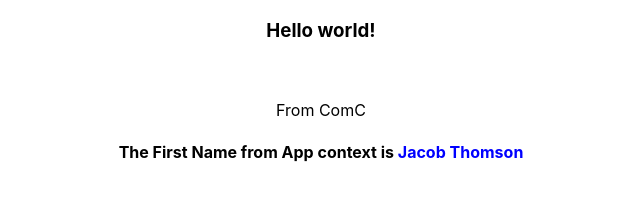
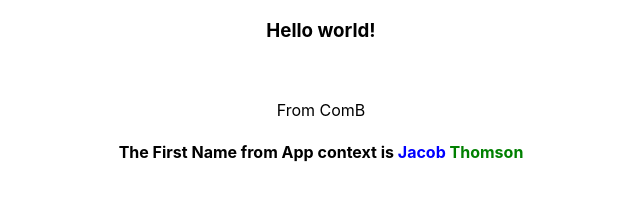
Before and after one commit to Mani007/AdvContextAPI, a React (Create React App) app in the folder contextapi/: page / in a window 1280 px wide. Shown: the top 212 px of the page, without its empty margins (319-959 px from the left). Built offline with nearby package versions, Linux system fonts and the light colour scheme.

Commit message:
React use of useContext hook instead of Consumer

```diff
--- a/contextapi/src/components/ComB.jsx
+++ b/contextapi/src/components/ComB.jsx
@@ -1,10 +1,15 @@
-import React from 'react'
+import React, { useContext } from 'react'
 import ComC from './ComC'
+import { firstname, lastname } from '../App'
 
 function ComB() {
+    const fname = useContext(firstname);
+    const lname = useContext(lastname);
   return (
     <>
-    <ComC/>
+    <div>From ComB <br />
+    <h4 >The First Name from App context is <span style={{color: 'blue'}}> {fname} <span style={{color: 'green'}}>{lname}</span></span> </h4>
+     </div>
     </>
   )
 }
```
